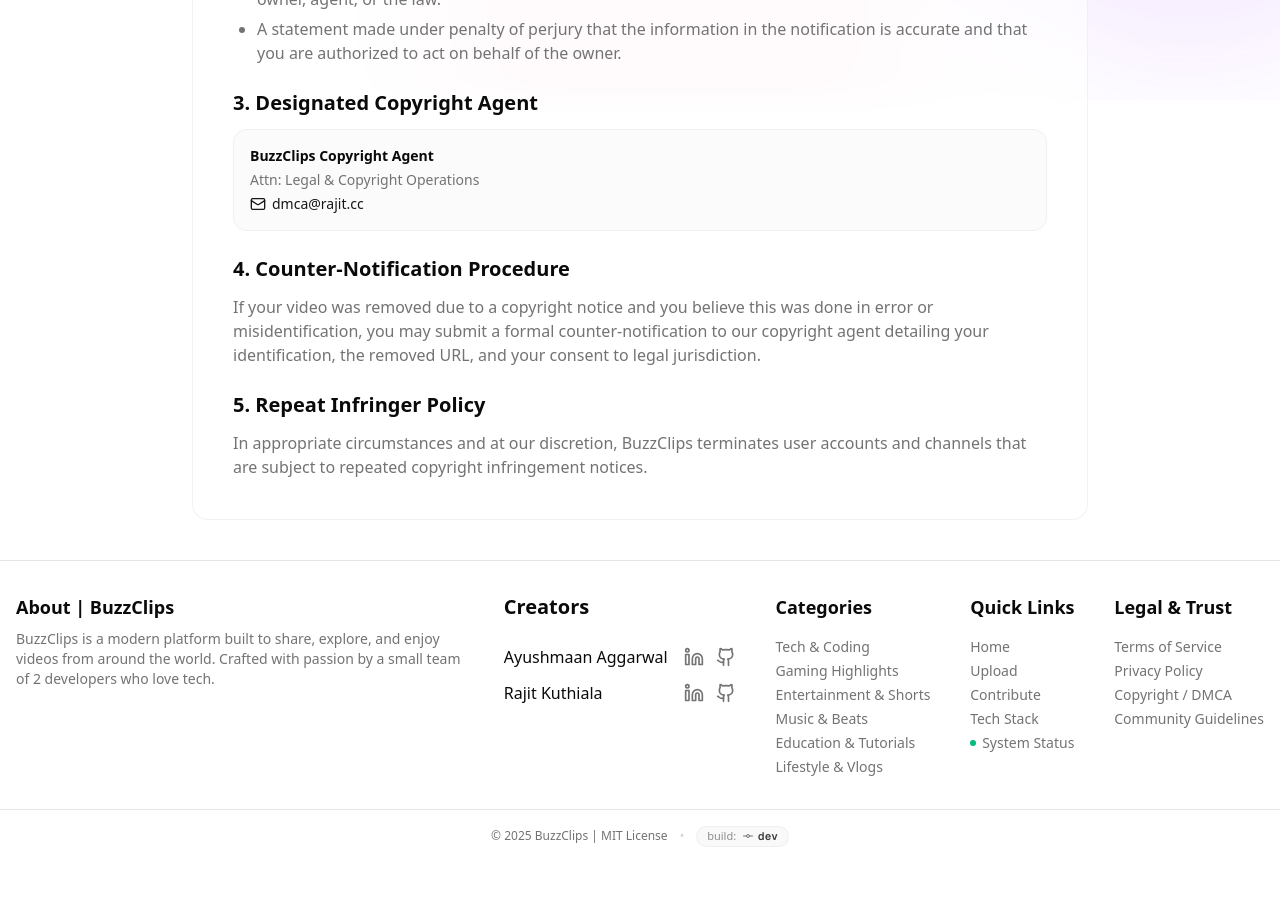
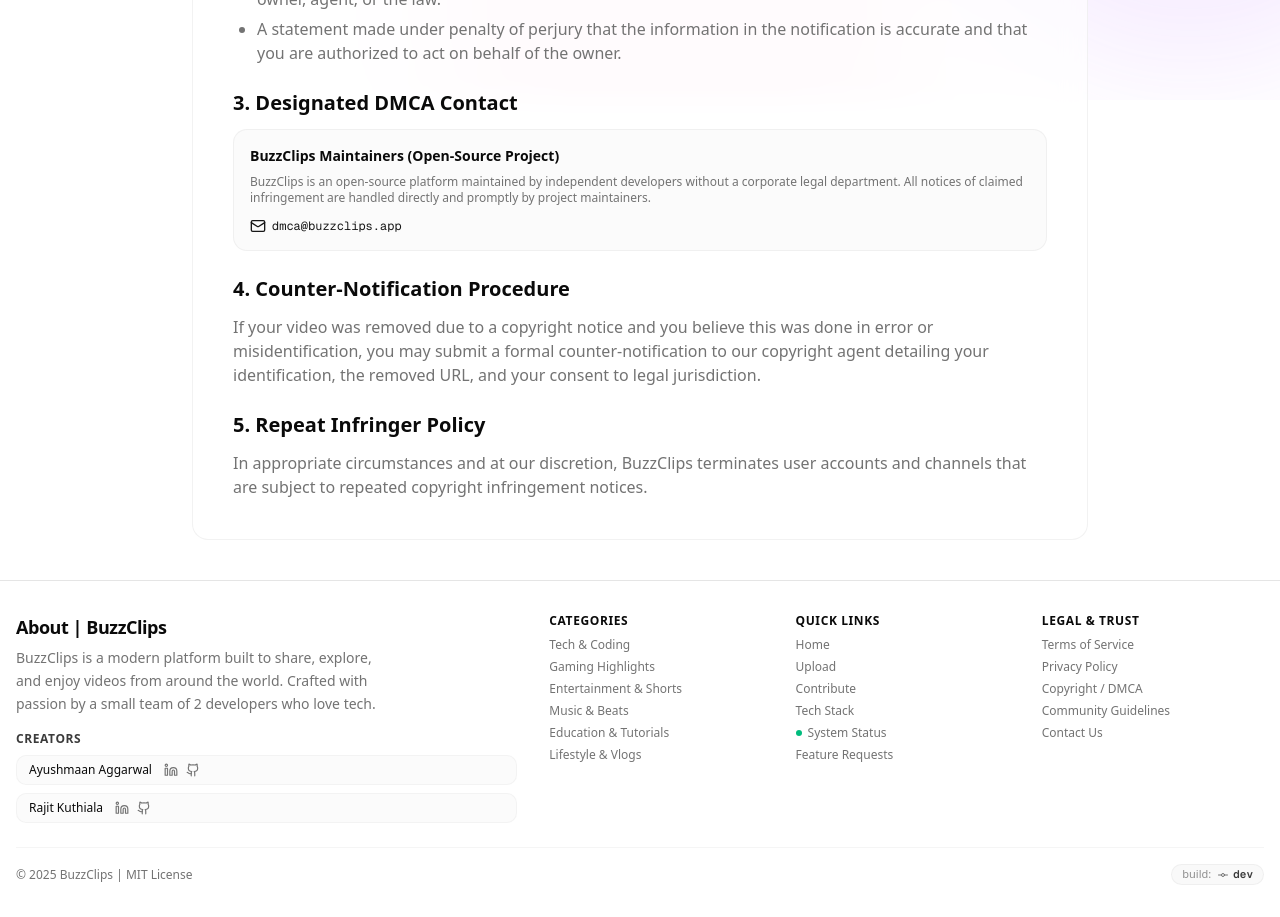
Before and after one commit to rajitk13/bideo_ui, a Next.js app: page /dmca in a window 1280 px wide. Shown: the part 700-1617 px from the top of the page. Before the commit the page ends 1563 px from the top, so only its background shows below. Built offline with nearby package versions, Linux system fonts and the light colour scheme; no server answers.

Commit message:
feat(legal-email): switch to buzzclips.app emails, add feature request contact, and optimize mobile nav/footer

```diff
--- a/app/contribute/page.tsx
+++ b/app/contribute/page.tsx
@@ -66,11 +66,24 @@
         </CardContent>
       </Card>
 
+      <Card className="mb-6 border-primary/20 bg-primary/5">
+        <CardContent className="p-6">
+          <h3 className="text-xl font-semibold mb-2">💡 Feature Requests & Feedback</h3>
+          <p className="text-muted-foreground mb-4">
+            Have a suggestion, improvement, or new feature idea for BuzzClips? We want to hear from you! Reach out directly to our developers.
+          </p>
+          <a href="mailto:request@buzzclips.app">
+            <Button variant="outline" className="gap-2 border-primary/40 hover:bg-primary/10">
+              ✉️ Send Feature Request (request@buzzclips.app)
+            </Button>
+          </a>
+        </CardContent>
+      </Card>
+
       <Separator className="my-6" />
 
       <p className="text-center text-muted-foreground mt-8">
-        🧠 Whether you re fixing a bug or building a feature — your contribution
-        matters.
+        🧠 Whether you are fixing a bug, suggesting a feature, or building UI — your contribution matters.
       </p>
     </div>
   );
--- a/app/dmca/page.tsx
+++ b/app/dmca/page.tsx
@@ -61,14 +61,16 @@
           </section>
 
           <section className="space-y-3">
-            <h2 className="text-xl font-bold text-foreground">3. Designated Copyright Agent</h2>
-            <div className="p-4 rounded-xl bg-muted/40 border border-border/50 text-sm space-y-1">
-              <p className="font-semibold text-foreground">BuzzClips Copyright Agent</p>
-              <p>Attn: Legal & Copyright Operations</p>
-              <p className="flex items-center gap-1.5 text-primary">
+            <h2 className="text-xl font-bold text-foreground">3. Designated DMCA Contact</h2>
+            <div className="p-4 rounded-xl bg-muted/40 border border-border/50 text-sm space-y-2">
+              <p className="font-semibold text-foreground">BuzzClips Maintainers (Open-Source Project)</p>
+              <p className="text-xs text-muted-foreground">
+                BuzzClips is an open-source platform maintained by independent developers without a corporate legal department. All notices of claimed infringement are handled directly and promptly by project maintainers.
+              </p>
+              <p className="flex items-center gap-1.5 text-primary pt-1">
                 <Mail className="w-4 h-4" />
-                <a href="mailto:dmca@rajit.cc" className="hover:underline">
-                  dmca@rajit.cc
+                <a href="mailto:dmca@buzzclips.app" className="hover:underline font-mono text-xs">
+                  dmca@buzzclips.app
                 </a>
               </p>
             </div>
--- a/app/globals.css
+++ b/app/globals.css
@@ -118,5 +118,10 @@
   }
   body {
     @apply bg-background text-foreground;
+    -webkit-tap-highlight-color: transparent;
   }
 }
+
+.safe-bottom {
+  padding-bottom: max(0.375rem, env(safe-area-inset-bottom));
+}
--- a/app/guidelines/page.tsx
+++ b/app/guidelines/page.tsx
@@ -76,9 +76,9 @@
           <section className="space-y-3">
             <h2 className="text-xl font-bold text-foreground">4. Reporting Violations</h2>
             <p>
-              If you encounter content or comments that violate our community standards, report it directly or contact our moderation team at{" "}
-              <a href="mailto:safety@rajit.cc" className="text-primary hover:underline">
-                safety@rajit.cc
+              If you encounter content or comments that violate our community standards, report it directly or contact our community maintainers at{" "}
+              <a href="mailto:safety@buzzclips.app" className="text-primary hover:underline font-mono">
+                safety@buzzclips.app
               </a>.
             </p>
           </section>
--- a/app/privacy/page.tsx
+++ b/app/privacy/page.tsx
@@ -79,9 +79,9 @@
           <section className="space-y-3">
             <h2 className="text-xl font-bold text-foreground">5. Your Privacy Rights</h2>
             <p>
-              You have the right to request access to your personal data, update your profile details, or delete your account and associated uploaded videos at any time. To exercise these rights, contact{" "}
-              <a href="mailto:privacy@rajit.cc" className="text-primary hover:underline">
-                privacy@rajit.cc
+              You have the right to request access to your personal data, update your profile details, or delete your account and associated uploaded videos at any time. BuzzClips is an open-source platform maintained by independent developers without a corporate legal department. To exercise your rights or request account/data removal, contact our maintainers at{" "}
+              <a href="mailto:privacy@buzzclips.app" className="text-primary hover:underline font-mono">
+                privacy@buzzclips.app
               </a>.
             </p>
           </section>
--- a/components/partials/Footer.tsx
+++ b/components/partials/Footer.tsx
@@ -7,7 +7,6 @@
     linkedin: "https://www.linkedin.com/in/ayushmaan9/",
     github: "https://github.com/Mist-AA",
   },
-
   {
     name: "Rajit Kuthiala",
     linkedin: "https://linkedin.com/in/rajitkuthiala",
@@ -37,40 +36,44 @@
       : "https://github.com/bideo-org/bideo_ui";
 
   return (
-    <footer className="w-full border-t mt-auto bg-background/80 backdrop-blur-sm text-muted-foreground">
-      <div className="container mx-auto px-4 py-8 flex flex-col md:flex-row justify-between items-start gap-6 text-sm">
-        {/* About / Brand Info */}
-        <div className="max-w-md">
-          <h3 className="text-lg font-semibold text-foreground mb-2">
-            About | BuzzClips{" "}
+    <footer className="w-full border-t mt-auto bg-background/80 backdrop-blur-sm text-muted-foreground pb-16 sm:pb-0">
+      <div className="container mx-auto px-4 py-6 sm:py-8">
+        <div className="grid grid-cols-1 md:grid-cols-12 gap-6 sm:gap-8 text-sm">
+          {/* Brand & Creators Column */}
+          <div className="md:col-span-5 space-y-4">
+            <div>
+              <h3 className="text-base sm:text-lg font-bold text-foreground tracking-tight">
+                About | BuzzClips
               </h3>
-          <p>
+              <p className="text-xs sm:text-sm text-muted-foreground mt-1.5 leading-relaxed max-w-sm">
                 BuzzClips is a modern platform built to share, explore, and enjoy videos
                 from around the world. Crafted with passion by a small team of 2
                 developers who love tech.
               </p>
             </div>
 
-        {/* Creator Info */}
-        <div className="flex flex-col gap-4">
-          <h3 className="text-xl font-bold text-foreground mb-2">Creators</h3>
-          <div className="flex flex-col gap-3">
+            {/* Creators - Compact inline cards */}
+            <div className="space-y-2">
+              <h4 className="text-xs font-semibold uppercase tracking-wider text-foreground/80">
+                Creators
+              </h4>
+              <div className="flex flex-wrap sm:flex-col gap-2">
                 {creators.map((creator) => (
                   <div
                     key={creator.name}
-                className="flex items-center justify-between gap-4"
+                    className="inline-flex items-center gap-3 px-3 py-1.5 rounded-lg bg-muted/40 border border-border/40 text-xs"
                   >
-                <span className="text-base font-medium text-foreground">
+                    <span className="font-medium text-foreground">
                       {creator.name}
                     </span>
-                <div className="flex gap-3">
+                    <div className="flex items-center gap-2">
                       <Link
                         href={creator.linkedin}
                         target="_blank"
                         aria-label={`${creator.name} on LinkedIn`}
-                    className="text-muted-foreground hover:text-blue-600 transition-colors"
+                        className="text-muted-foreground hover:text-blue-500 transition-colors"
                       >
-                    <Linkedin className="w-5 h-5" />
+                        <Linkedin className="w-3.5 h-3.5" />
                       </Link>
                       <Link
                         href={creator.github}
@@ -78,47 +81,50 @@
                         aria-label={`${creator.name} on GitHub`}
                         className="text-muted-foreground hover:text-foreground transition-colors"
                       >
-                    <Github className="w-5 h-5" />
+                        <Github className="w-3.5 h-3.5" />
                       </Link>
                     </div>
                   </div>
                 ))}
               </div>
             </div>
+          </div>
 
-        {/* Categories Hub for Deep Internal SEO Linking */}
-        <div className="flex flex-col gap-2">
-          <h3 className="text-lg font-semibold text-foreground mb-2">
+          {/* Nav Links: 3 columns on desktop/tablet, compact 2/3 columns on mobile */}
+          <div className="md:col-span-7 grid grid-cols-2 sm:grid-cols-3 gap-6 text-xs sm:text-sm">
+            {/* Categories */}
+            <div className="space-y-2">
+              <h4 className="font-semibold text-foreground text-xs uppercase tracking-wider">
                 Categories
-          </h3>
-          <ul className="space-y-1">
+              </h4>
+              <ul className="space-y-1.5 text-xs">
                 <li>
-              <Link href="/category/tech" className="hover:underline">
+                  <Link href="/category/tech" className="hover:text-foreground transition-colors">
                     Tech & Coding
                   </Link>
                 </li>
                 <li>
-              <Link href="/category/gaming" className="hover:underline">
+                  <Link href="/category/gaming" className="hover:text-foreground transition-colors">
                     Gaming Highlights
                   </Link>
                 </li>
                 <li>
-              <Link href="/category/entertainment" className="hover:underline">
+                  <Link href="/category/entertainment" className="hover:text-foreground transition-colors">
                     Entertainment & Shorts
                   </Link>
                 </li>
                 <li>
-              <Link href="/category/music" className="hover:underline">
+                  <Link href="/category/music" className="hover:text-foreground transition-colors">
                     Music & Beats
                   </Link>
                 </li>
                 <li>
-              <Link href="/category/education" className="hover:underline">
+                  <Link href="/category/education" className="hover:text-foreground transition-colors">
                     Education & Tutorials
                   </Link>
                 </li>
                 <li>
-              <Link href="/category/lifestyle" className="hover:underline">
+                  <Link href="/category/lifestyle" className="hover:text-foreground transition-colors">
                     Lifestyle & Vlogs
                   </Link>
                 </li>
@@ -126,74 +132,85 @@
             </div>
 
             {/* Quick Links */}
-        <div className="flex flex-col gap-2">
-          <h3 className="text-lg font-semibold text-foreground mb-2">
+            <div className="space-y-2">
+              <h4 className="font-semibold text-foreground text-xs uppercase tracking-wider">
                 Quick Links
-          </h3>
-          <ul className="space-y-1">
+              </h4>
+              <ul className="space-y-1.5 text-xs">
                 <li>
-              <Link href="/" className="hover:underline">
+                  <Link href="/" className="hover:text-foreground transition-colors">
                     Home
                   </Link>
                 </li>
                 <li>
-              <Link href="/video/upload" prefetch={false} className="hover:underline">
+                  <Link href="/video/upload" prefetch={false} className="hover:text-foreground transition-colors">
                     Upload
                   </Link>
                 </li>
                 <li>
-              <Link href="/contribute" className="hover:underline">
+                  <Link href="/contribute" className="hover:text-foreground transition-colors">
                     Contribute
                   </Link>
                 </li>
                 <li>
-              <Link href="/tech-stack" className="hover:underline">
+                  <Link href="/tech-stack" className="hover:text-foreground transition-colors">
                     Tech Stack
                   </Link>
                 </li>
                 <li>
-              <Link href="/status" className="hover:underline flex items-center gap-1.5">
+                  <Link href="/status" className="hover:text-foreground transition-colors flex items-center gap-1.5">
                     <span className="w-1.5 h-1.5 rounded-full bg-emerald-500 inline-block" />
                     System Status
                   </Link>
                 </li>
+                <li>
+                  <a href="mailto:request@buzzclips.app" className="hover:text-foreground transition-colors">
+                    Feature Requests
+                  </a>
+                </li>
               </ul>
             </div>
 
-        {/* Legal & Policies */}
-        <div className="flex flex-col gap-2">
-          <h3 className="text-lg font-semibold text-foreground mb-2">
+            {/* Legal & Trust */}
+            <div className="space-y-2 col-span-2 sm:col-span-1">
+              <h4 className="font-semibold text-foreground text-xs uppercase tracking-wider">
                 Legal & Trust
-          </h3>
-          <ul className="space-y-1">
+              </h4>
+              <ul className="space-y-1.5 text-xs">
                 <li>
-              <Link href="/terms" className="hover:underline">
+                  <Link href="/terms" className="hover:text-foreground transition-colors">
                     Terms of Service
                   </Link>
                 </li>
                 <li>
-              <Link href="/privacy" className="hover:underline">
+                  <Link href="/privacy" className="hover:text-foreground transition-colors">
                     Privacy Policy
                   </Link>
                 </li>
                 <li>
-              <Link href="/dmca" className="hover:underline">
+                  <Link href="/dmca" className="hover:text-foreground transition-colors">
                     Copyright / DMCA
                   </Link>
                 </li>
                 <li>
-              <Link href="/guidelines" className="hover:underline">
+                  <Link href="/guidelines" className="hover:text-foreground transition-colors">
                     Community Guidelines
                   </Link>
+                </li>
+                <li>
+                  <a href="mailto:contact@buzzclips.app" className="hover:text-foreground transition-colors">
+                    Contact Us
+                  </a>
                 </li>
               </ul>
             </div>
           </div>
+        </div>
 
-      <div className="border-t py-4 text-xs text-muted-foreground">
-        <div className="container mx-auto px-4 flex flex-col sm:flex-row items-center justify-center gap-2 sm:gap-3 text-center">
-          <span>© {new Date().getFullYear()} BuzzClips | MIT License</span>
-          <span className="hidden sm:inline text-muted-foreground/30">•</span>
+        {/* Bottom Sub-bar */}
+        <div className="border-t border-border/40 mt-6 pt-4 flex flex-col sm:flex-row items-center justify-between gap-3 text-xs text-muted-foreground text-center sm:text-left">
+          <p>© {new Date().getFullYear()} BuzzClips | MIT License</p>
+
           <div className="inline-flex items-center gap-1.5 px-2.5 py-0.5 rounded-full bg-muted/60 hover:bg-muted text-muted-foreground border border-border/50 transition-colors">
             <span className="text-[11px] font-medium text-muted-foreground/80">
               build:
--- /dev/null
+++ b/components/partials/MobileNav.tsx
@@ -0,0 +1,125 @@
+"use client";
+
+import Link from "next/link";
+import { usePathname } from "next/navigation";
+import { Home, Compass, PlusCircle, Video, User } from "lucide-react";
+import { useAuth } from "@/store/auth-context";
+import { Avatar, AvatarFallback, AvatarImage } from "@/components/ui/avatar";
+import clsx from "clsx";
+
+export function MobileNav() {
+  const pathname = usePathname();
+  const { isAuthenticated, user } = useAuth();
+
+  const navItems = [
+    {
+      label: "Home",
+      href: "/",
+      icon: Home,
+      isActive: pathname === "/",
+    },
+    {
+      label: "Explore",
+      href: "/search",
+      icon: Compass,
+      isActive: pathname.startsWith("/search") || pathname.startsWith("/category"),
+    },
+    {
+      label: "Upload",
+      href: isAuthenticated ? "/video/upload" : "/auth/login",
+      icon: PlusCircle,
+      isPrimary: true,
+      isActive: pathname === "/video/upload",
+    },
+    {
+      label: "My Clips",
+      href: isAuthenticated ? "/my-videos" : "/auth/login",
+      icon: Video,
+      isActive: pathname === "/my-videos",
+    },
+    {
+      label: isAuthenticated ? (user?.fullName || user?.user_name || "You") : "Sign In",
+      href: isAuthenticated ? "/profile" : "/auth/login",
+      icon: User,
+      isProfile: true,
+      isActive: pathname.startsWith("/profile") || pathname.startsWith("/channel"),
+    },
+  ];
+
+  return (
+    <nav
+      aria-label="Mobile Navigation"
+      className="sm:hidden fixed bottom-0 left-0 right-0 z-50 bg-background/95 backdrop-blur-lg border-t border-border/50 px-2 py-1.5 shadow-lg safe-bottom"
+    >
+      <div className="flex items-center justify-around max-w-md mx-auto">
+        {navItems.map((item) => {
+          const Icon = item.icon;
+
+          if (item.isPrimary) {
+            return (
+              <Link
+                key={item.href}
+                href={item.href}
+                className="flex flex-col items-center justify-center p-1 group"
+                aria-label={item.label}
+              >
+                <div className="w-10 h-10 rounded-full bg-gradient-to-tr from-pink-500 via-purple-500 to-indigo-600 flex items-center justify-center shadow-md shadow-purple-500/30 group-active:scale-95 transition-transform">
+                  <Icon className="w-5 h-5 text-white" />
+                </div>
+                <span className="text-[10px] font-medium text-foreground/80 mt-0.5">
+                  {item.label}
+                </span>
+              </Link>
+            );
+          }
+
+          if (item.isProfile && isAuthenticated && user) {
+            return (
+              <Link
+                key={item.href}
+                href={item.href}
+                className={clsx(
+                  "flex flex-col items-center justify-center py-1 px-2 rounded-lg transition-colors min-w-[56px]",
+                  item.isActive
+                    ? "text-primary font-semibold"
+                    : "text-muted-foreground hover:text-foreground"
+                )}
+                aria-label={item.label}
+              >
+                <Avatar className="w-5 h-5 ring-1 ring-border">
+                  <AvatarImage src={user.avatar_url || ""} alt={item.label} />
+                  <AvatarFallback className="text-[10px] bg-gradient-to-br from-blue-500 to-purple-600 text-white font-bold">
+                    {(user.fullName || user.user_name || "U")[0]?.toUpperCase()}
+                  </AvatarFallback>
+                </Avatar>
+                <span className="text-[10px] truncate max-w-[54px] mt-0.5">
+                  {item.label}
+                </span>
+              </Link>
+            );
+          }
+
+          return (
+            <Link
+              key={item.href}
+              href={item.href}
+              className={clsx(
+                "flex flex-col items-center justify-center py-1 px-2 rounded-lg transition-colors min-w-[56px]",
+                item.isActive
+                  ? "text-primary font-semibold"
+                  : "text-muted-foreground hover:text-foreground"
+              )}
+              aria-label={item.label}
+            >
+              <Icon className="w-5 h-5" />
+              <span className="text-[10px] mt-0.5 truncate max-w-[54px]">
+                {item.label}
+              </span>
+            </Link>
+          );
+        })}
+      </div>
+    </nav>
+  );
+}
+export default MobileNav;
```
Also changed, not shown: app/layout.tsx (+14 -1 lines), app/terms/page.tsx (+4 -4 lines). Lines whose indentation alone changed are shown as unchanged.
